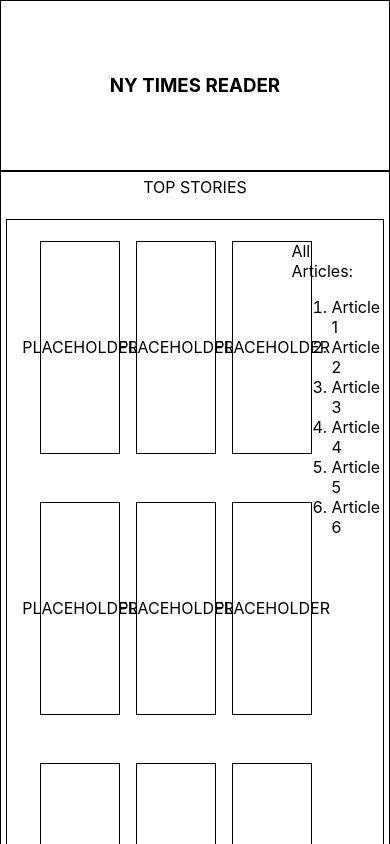
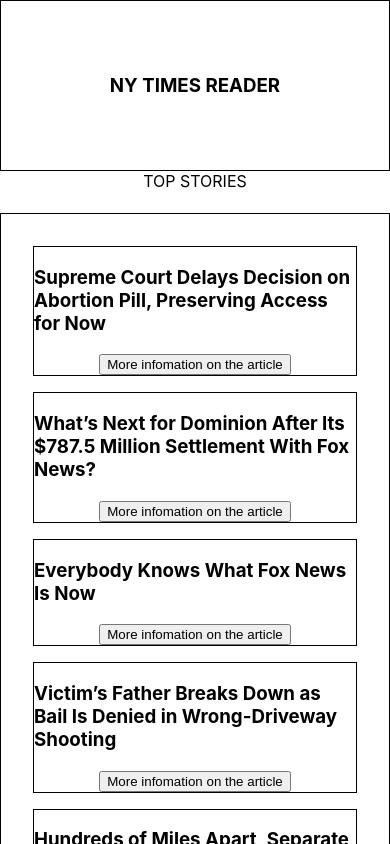
Before and after one commit to derekgithub2/news-reader, a React (Create React App) app: page / in a window 390 px wide. Shown: the top 844 px of the page. Built offline with nearby package versions, Linux system fonts and the light colour scheme.

Commit message:
Pass up current article to app

```diff
--- a/src/Components/App/App.js
+++ b/src/Components/App/App.js
@@ -1,18 +1,14 @@
-import React from 'react';
+import React, { useState } from 'react';
 import './App.css';
 import Nav from '../Nav/Nav'
 import Search from '../Search/Search'
 import ArticleContainer from '../ArticleContainer/ArticleContainer'
 import { Route, Routes } from 'react-router';
+import SingleView from '../SingleView/SingleView';
 
 const App = () => {
 
-
-  const setSearchInput = () => {
-    console.log('setSearchInput in app.js')
-  }
-
-
+  const [currentArticle, setCurrentArticle] = useState()
 
   return (
     <div className="App">
@@ -20,17 +16,13 @@
         <Nav />
         <section className='form-container'>
           <h1>NY TIMES READER</h1>
-          <Search setSearch={setSearchInput} />
+          <Search />
         </section>
       </section>
-      <section className='bottom-container'>
-
-        <ArticleContainer />
-
-      </section>
-      {/* <Routes>
-        <Route path='/' />
-      </Routes> */}
+      <Routes>
+        <Route path='/' element={<ArticleContainer setCurrentArticle={setCurrentArticle}/>}/>
+        <Route exact path='/:id' element={<SingleView />}/>
+      </Routes>
     </div>
   );
 }
--- a/src/Components/ArticleContainer/ArticleContainer.css
+++ b/src/Components/ArticleContainer/ArticleContainer.css
@@ -13,28 +13,32 @@
 
 .bottom-container {
     display: flex;
-    justify-content: space-around;
     height: auto;
-    padding: 5px;
 }
 
 .top-stories-container {
-    width: 50vw;
     display: grid;
+    height: auto;
     gap: 1em;
     grid-template-columns: repeat(3, 1fr);
-    min-width: 100px;
 }
 
 .all-articles {
     width: 15vw;
 }
 
-.placeholder {
-    display: flex;
-    border: 1px solid black;
-    height: 25vh;
-    width: 20vw;
-    justify-content: center;
-    align-items: center;
+@media screen and (max-width: 1250px){
+    .top-stories-container {
+        grid-template-columns: repeat(2, 1fr);
+        width: 100%;
+        min-width: none;
+    }
 }
+
+@media screen and (max-width: 800px){
+    .top-stories-container {
+        grid-template-columns: repeat(1, 1fr);
+        width: 100%;
+        min-width: none;
+    }
+}
--- a/src/Components/ArticleContainer/ArticleContainer.js
+++ b/src/Components/ArticleContainer/ArticleContainer.js
@@ -1,47 +1,64 @@
 import React, { useEffect, useState } from "react";
 import SingleArticle from '../SingleArticle/SingleArticle'
 import './ArticleContainer.css'
+import {mockData} from "../../mockData"
 
-const ArticleContainer = () => {
+const ArticleContainer = ({setCurrentArticle}) => {
+    console.log(mockData)
 
-    const [topStories, setTopStories] = useState()
+    const topStories = mockData.results
+
+    // const [topStories, setTopStories] = useState()
     const [error, setError] = useState('')
     const [loading, setLoading] = useState(true)
 
-    const getStories = () => {
-        return fetch(""
-            // 'https://c535730c-b76d-4a7f-a6f6-2d101629a2c4.mock.pstmn.io', {
-            // method: "GET",
-            // headers: {
-            //     "api-key": "G0CtJOsSP065KA2Nzd4tz0wIMec1Sgv1"
-            // }}
-        )
-        .then(res => {
-            if(res.ok) {
-                return res.json()
-            } else {
-                throw new Error()
-            }
-        })
-        .catch(err => {
-            setError(err)
-        })
-    }
+    // const getStories = () => {
+    //     return fetch(""
+    //         'https://c535730c-b76d-4a7f-a6f6-2d101629a2c4.mock.pstmn.io', {
+    //         method: "GET",
+    //         headers: {
+    //             "api-key": "G0CtJOsSP065KA2Nzd4tz0wIMec1Sgv1"
+    //         }}
+    //     )
+    //     .then(res => {
+    //         if(res.ok) {
+    //             return res.json()
+    //         } else {
+    //             throw new Error()
+    //         }
+    //     })
+    //     .catch(err => {
+    //         setError(err)
+    //     })
+    // }
 
-    useEffect(() => {
-        if(loading){
-            setLoading(false)
-            getStories()
-            .then(data => {
-                setTopStories(data)
-                console.log(topStories)
-            })
-        }
-    },[])
+    // useEffect(() => {
+    //     setTopStories(mockData.results)
+    //     // if(loading){
+    //     //     setLoading(false)
+    //     //     console.log(topStories)
+    //     //     getStories()
+    //     //     .then(data => {
+    //     //         setTopStories(data)
+    //     //     })
+    //     // }
+    // },[topStories])
 
     // The possible section value are: arts, automobiles, books, business, fashion, food, health, home, insider, magazine, movies, nyregion, obituaries, opinion, politics, realestate, science, sports, sundayreview, technology, theater, t-magazine, travel, upshot, us, and world.
     // pass in to use in fetch request?
 
+    const stories = topStories.map((story) => {
+        return <SingleArticle
+        setArticle={setCurrentArticle}
+        story={story}
+        key={story.short_url}
+        shortURL={story.short_url}
+        section={story.section}
+        subsection={story.subsection}
+        title={story.title}
+        url={story.url}
+        created_date={story.created_date}/>
+    })
 
 
     return (
@@ -51,53 +68,7 @@
             </section>
             <section className="bottom-container">
                 <section className="top-stories-container">
-
-                    {/* <SingleArticle /> */}
-
-                    <p className="placeholder">
-                        PLACEHOLDER
-                    </p>
-                    <p className="placeholder">
-                        PLACEHOLDER
-                    </p>
-                    <p className="placeholder">
-                        PLACEHOLDER
-                    </p>
-                    <p className="placeholder">
-                        PLACEHOLDER
-                    </p>
-                    <p className="placeholder">
-                        PLACEHOLDER
-                    </p>
-                    <p className="placeholder">
-                        PLACEHOLDER
-                    </p>
-                    <p className="placeholder">
-                        PLACEHOLDER
-                    </p>
-                    <p className="placeholder">
-                        PLACEHOLDER
-                    </p>
-                    <p className="placeholder">
-                        PLACEHOLDER
-                    </p>
-                    <p className="placeholder">
-                        PLACEHOLDER
-                    </p>
-                    <p className="placeholder">
-                        PLACEHOLDER
-                    </p>
-                </section>
-                <section className="all-articles">
-                    <p>All Articles:</p>
-                    <ol>
-                        <li>Article 1 </li>
-                        <li>Article 2 </li>
-                        <li>Article 3 </li>
-                        <li>Article 4 </li>
-                        <li>Article 5 </li>
-                        <li>Article 6 </li>
-                    </ol>
+                    {stories}
                 </section>
             </section>
         </section>
--- a/src/Components/SingleArticle/SingleArticle.css
+++ b/src/Components/SingleArticle/SingleArticle.css
@@ -0,0 +1,8 @@
+.card {
+    display: flex;
+    flex-direction: column;
+    border: 1px solid black;
+    max-width: 100%;
+    justify-content: space-between;
+    align-items: center;
+}
--- a/src/Components/SingleArticle/SingleArticle.js
+++ b/src/Components/SingleArticle/SingleArticle.js
@@ -1,5 +1,27 @@
-const SingleArticle = () => {
+import React from "react";
+import './SingleArticle.css'
+import { Link } from "react-router-dom";
 
+const SingleArticle = ({setArticle, story, shortURL, section, subsection, title, url, created_date}) => {
+
+    const shorterURL = shortURL.replace('https://nyti.ms/', '')
+
+    const handleClick = (event) => {
+        event.preventDefault()
+        setArticle(story)
+    }
+
+    return (
+        <div className="card">
+            <h3>{title}</h3>
+            {/* <p>section: {section}</p>
+            <p>subsection: {subsection}</p>
+            <a href={url}>go to the article!</a> */}
+            <Link to={`/${shorterURL}`}>
+                <button onClick={(event) => {handleClick(event)}}>More infomation on the article</button>
+            </Link>
+        </div>
+    )
 }
 
 export default SingleArticle;
--- /dev/null
+++ b/src/Components/SingleView/SingleView.js
@@ -0,0 +1,21 @@
+import React, { useEffect, useState } from "react";
+import './SingleView.css'
+import { useParams } from 'react-router-dom'
+
+const SingleView = (props) => {
+
+    const { id } = useParams()
+    // const [id, setID] = useState()
+
+    useEffect(() => {
+        console.log(`${id}`)
+    },[])
+
+    return (
+        <div>
+            {id}
+        </div>
+    )
+}
+
+export default SingleView;
--- a/src/mockData.js
+++ b/src/mockData.js
@@ -332,3 +332,5 @@
         }
     ]
 }
+
+export {mockData};
```
Also changed, not shown: src/Components/SingleView/SingleView.css (added).
